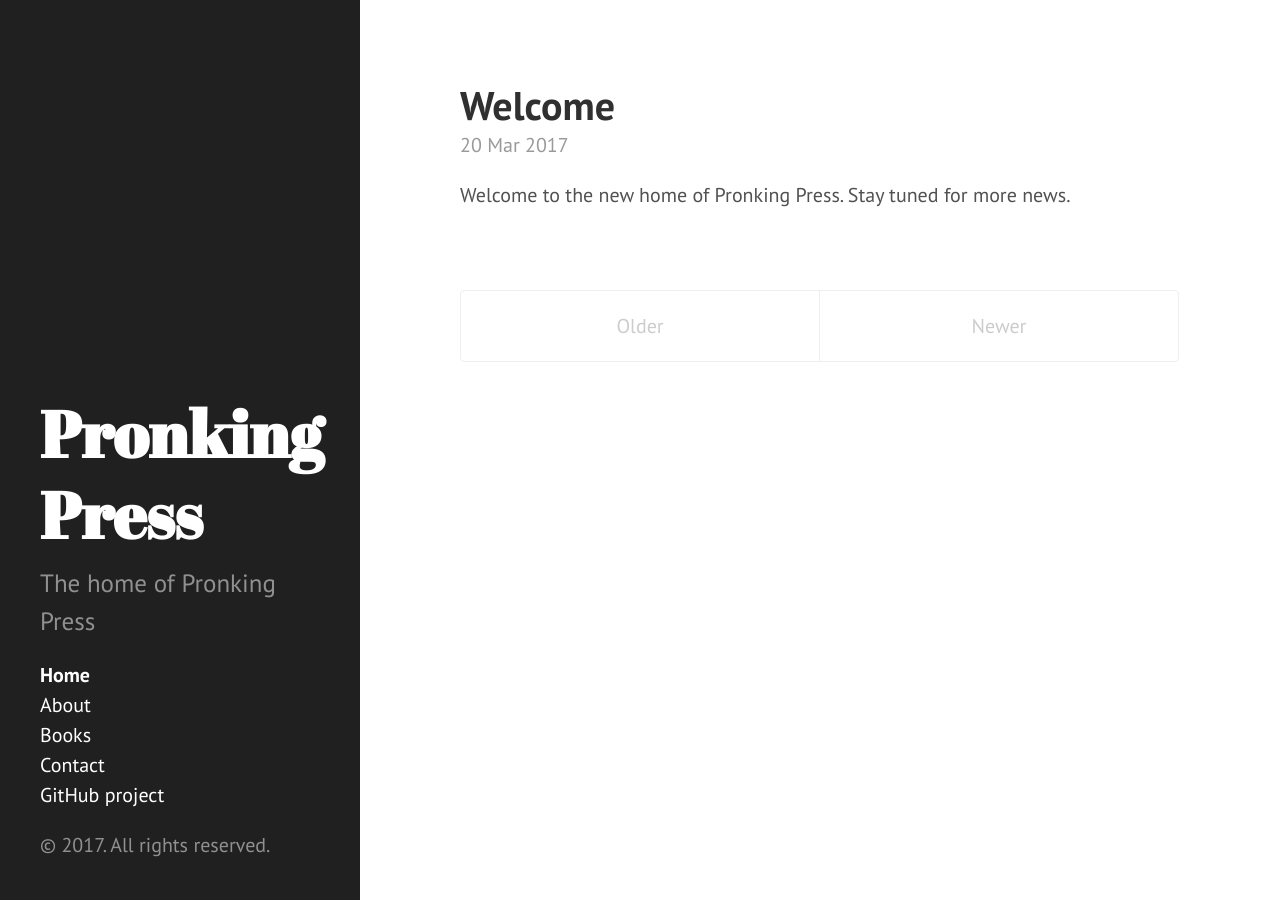
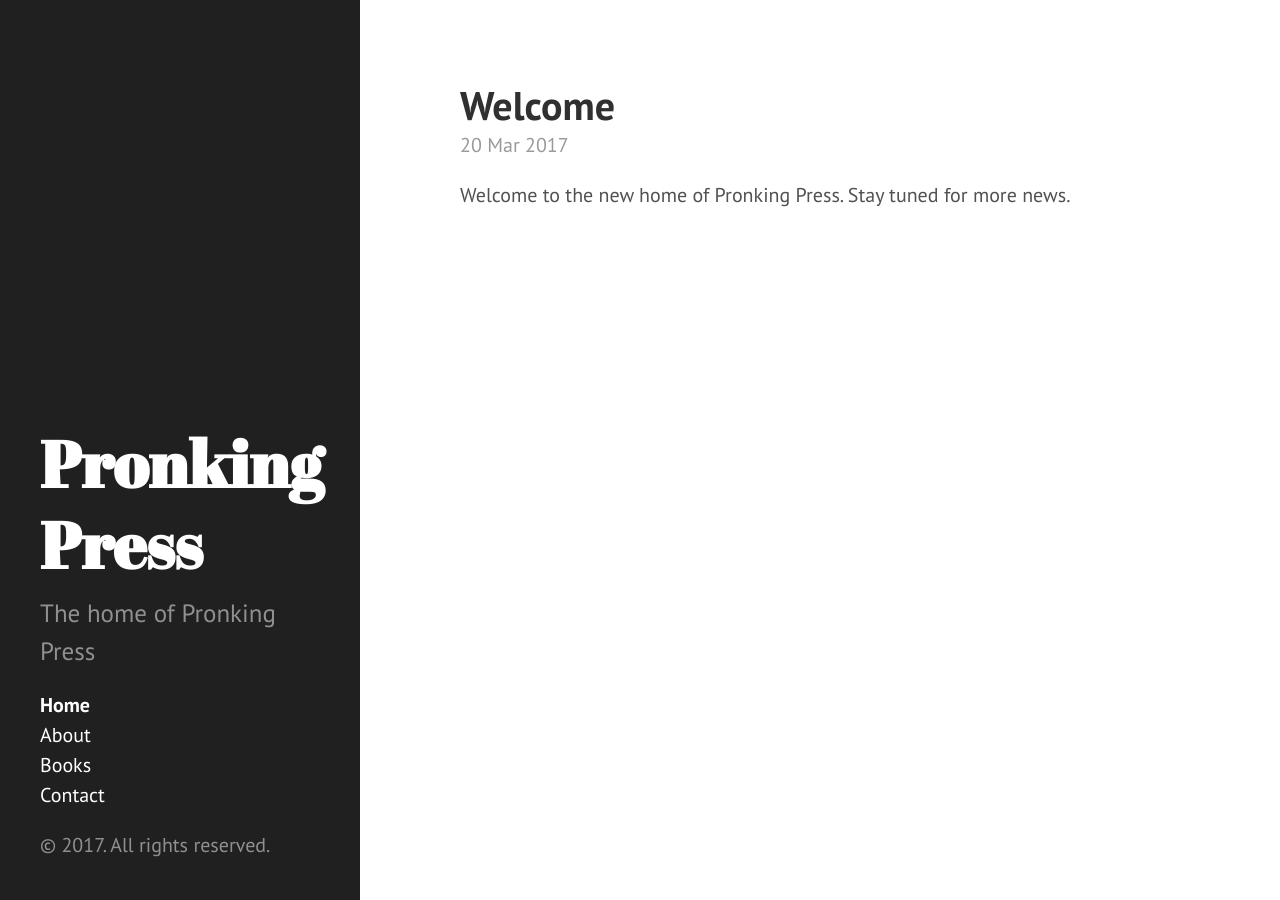
Before and after one commit to marenster/pronkingpress.com, a Jekyll site: the page built from index.html, in a window 1280 px wide. Built offline with Jekyll 4.4.1, drawn with Linux system fonts in a browser that asks for light colours; the list of posts is cut into pages by our own code.

Commit message:
More cleanups

```diff
--- a/_includes/sidebar.html
+++ b/_includes/sidebar.html
@@ -26,7 +26,6 @@
         {% endif %}
       {% endfor %}
 
-      <li class="sidebar-nav-item"><a href="{{ site.github.repo }}">GitHub project</a></li>
     </ul>
 
     <p>&copy; {{ site.time | date: '%Y' }}. All rights reserved.</p>
--- a/index.html
+++ b/index.html
@@ -19,6 +19,7 @@ title: Home
   {% endfor %}
 </div>
 
+<!--
 <div class="pagination">
   {% if paginator.next_page %}
     <a class="pagination-item older" href="/page{{paginator.next_page}}">Older</a>
@@ -35,3 +36,4 @@ title: Home
     <span class="pagination-item newer">Newer</span>
   {% endif %}
 </div>
+-- >
```
Also changed, not shown: contact.md (+0 -2 lines).
